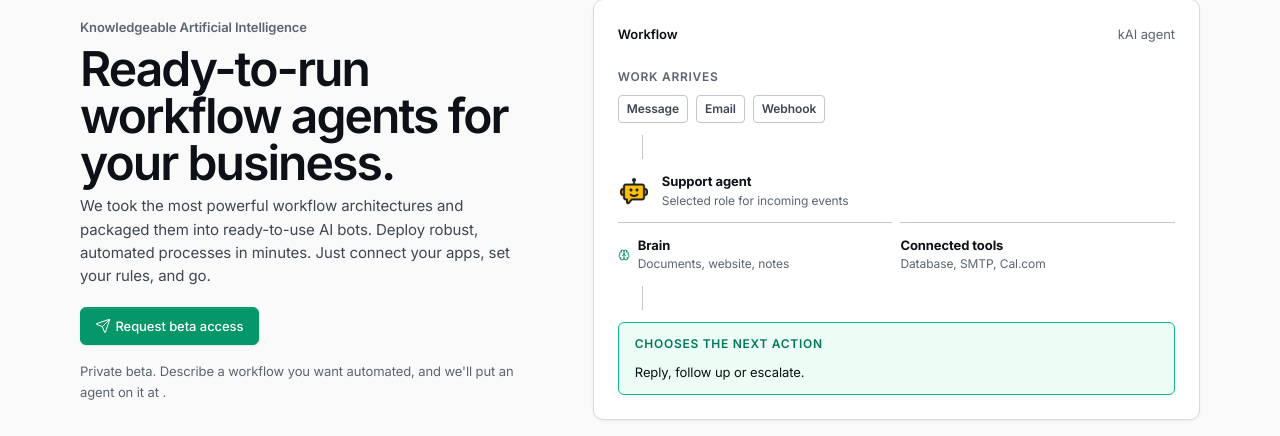
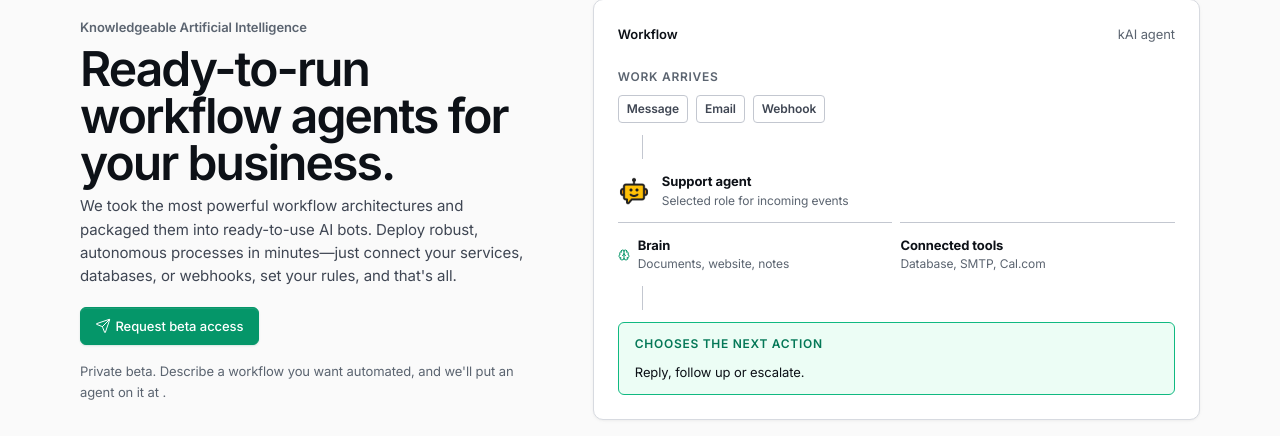
Before and after one commit to malvavisc0/meetkai, a Python web app: template src/kai/cockpit/templates/index.html in a window 1280 px wide. Shown: the part 96-532 px from the top of the page. Run offline with Jinja, Linux system fonts and the light colour scheme; the template is opened without the code that fills it, so the values that code supplies are empty.

Commit message:
better copy

```diff
--- a/src/kai/cockpit/templates/index.html
+++ b/src/kai/cockpit/templates/index.html
@@ -23,7 +23,7 @@
       <div class="landing-copy landing-copy--hero">
         <p class="landing-eyebrow">Knowledgeable Artificial Intelligence</p>
 <h1 class="landing-title">Ready-to-run workflow agents for your business.</h1>
-<p class="landing-lede">We took the most powerful workflow architectures and packaged them into ready-to-use AI bots. Deploy robust, automated processes in minutes. Just connect your apps, set your rules, and go.</p>
+<p class="landing-lede">We took the most powerful workflow architectures and packaged them into ready-to-use AI bots. Deploy robust, autonomous processes in minutes—just connect your services, databases, or webhooks, set your rules, and that's all.</p>
         <div class="landing-actions">
           <a href="mailto:{{ contact_email }}" class="button button--primary">
             <span class="icon">{% include "icons/send.svg" %}</span>
```
